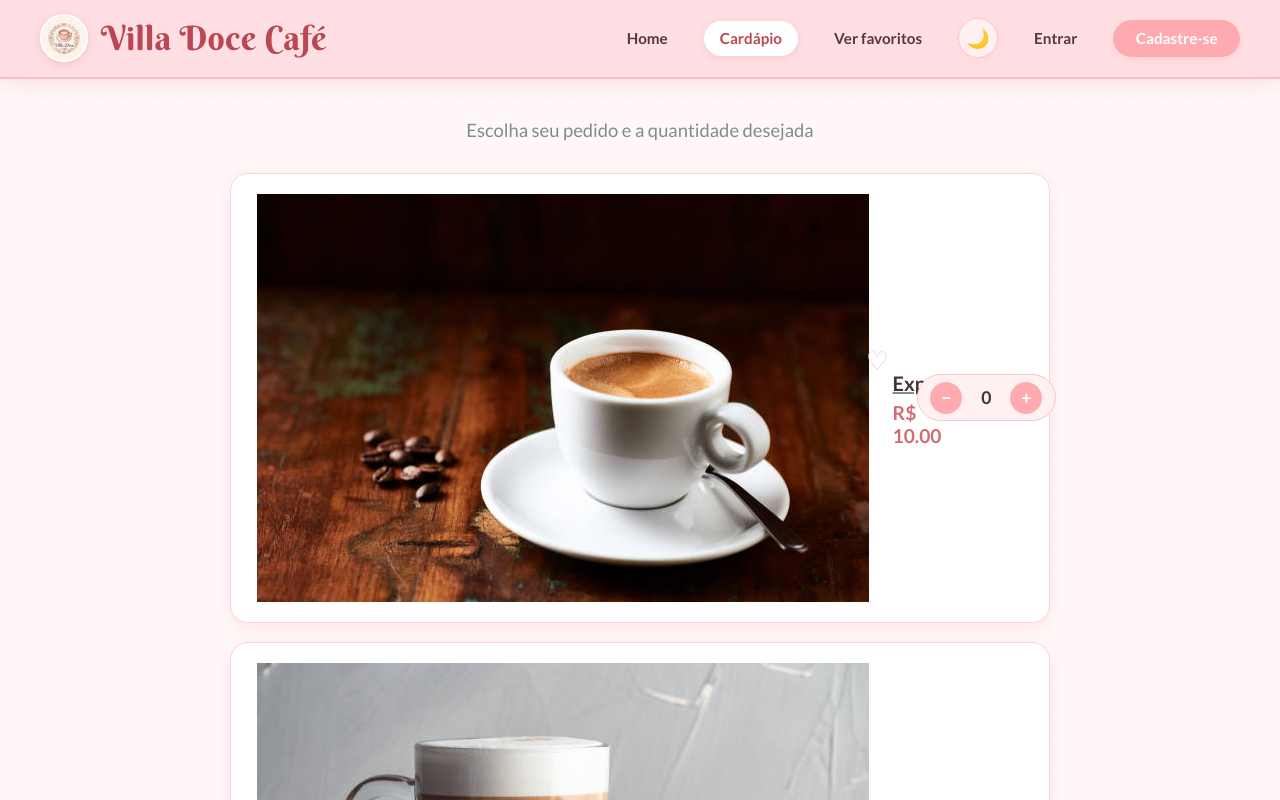
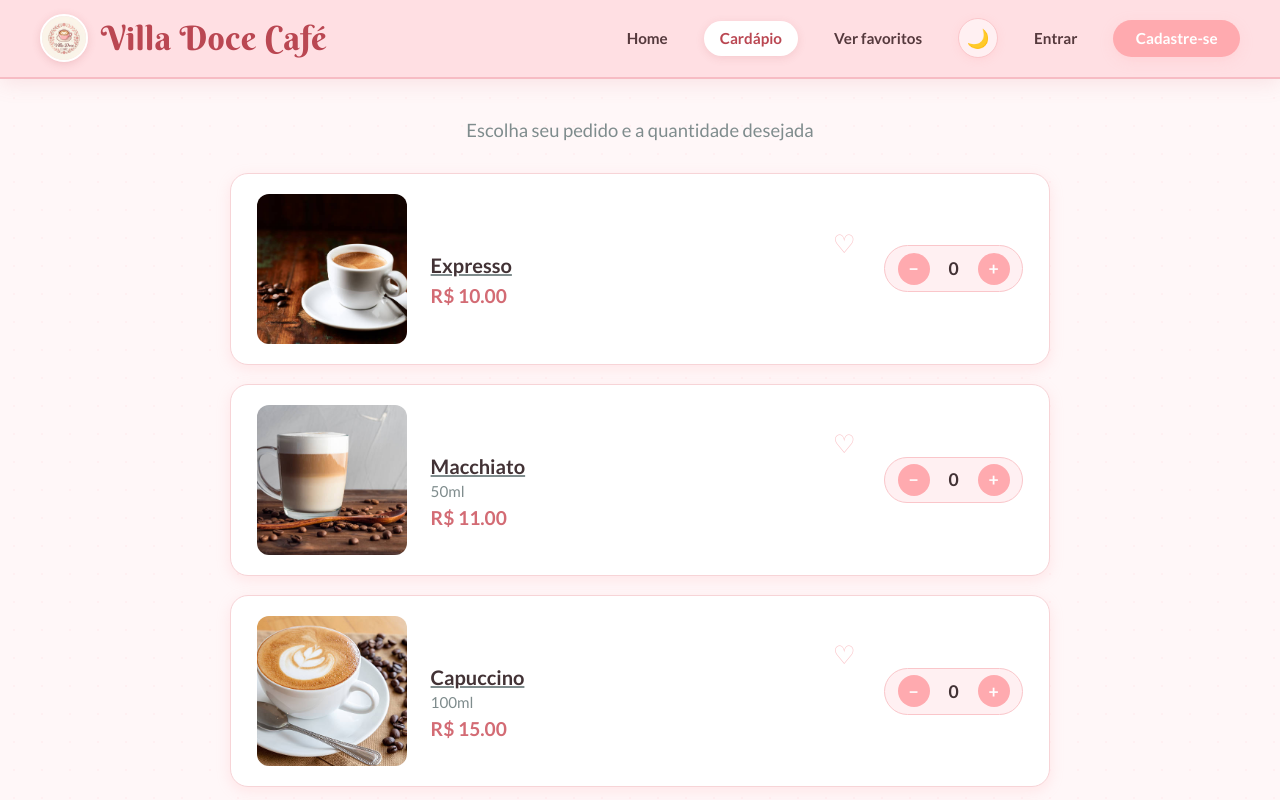
Before and after one commit to bruno-olv/villadocecafe, a React (Vite) app: page /cardapio in a window 1280 px wide. Shown: the top 800 px of the page. Built offline with nearby package versions, Linux system fonts and the light colour scheme; a web font is replaced by a local one.

Commit message:
Add files via upload

```diff
--- a/src/index.css
+++ b/src/index.css
@@ -382,7 +382,7 @@ button {
   text-align: left;
 }
 
- .item-cardapio {
+.item-cardapio {
   background: var(--cor-card-bg);
   border: 1.5px solid var(--cor-rosa-borda);
   border-radius: 18px;
@@ -392,9 +392,7 @@ button {
   align-items: center;
   gap: 24px;
   box-shadow: 0 4px 14px var(--cor-sombra);
-  transition: all 0.25s ease;
-  width: 100%; /* Garante que ocupa a largura total disponível */
-  box-sizing: border-box;
+  width: 100%;
 }
 
 .item-cardapio:hover {
@@ -403,10 +401,18 @@ button {
   transform: translateY(-2px);
 }
 
+.item-cardapio img {
+  width: 150px; /* Define um tamanho fixo ou controlado para a imagem do produto no card */
+  height: 150px;
+  object-fit: cover;
+  border-radius: 12px;
+  flex-shrink: 0;
+}
+
 .info-produto {
   flex: 1;
   text-align: left;
-  min-width: 0; /* Impede que o texto estique para cima dos botões */
+  min-width: 0;
 }
 
 .titulo-favoritos {
```
